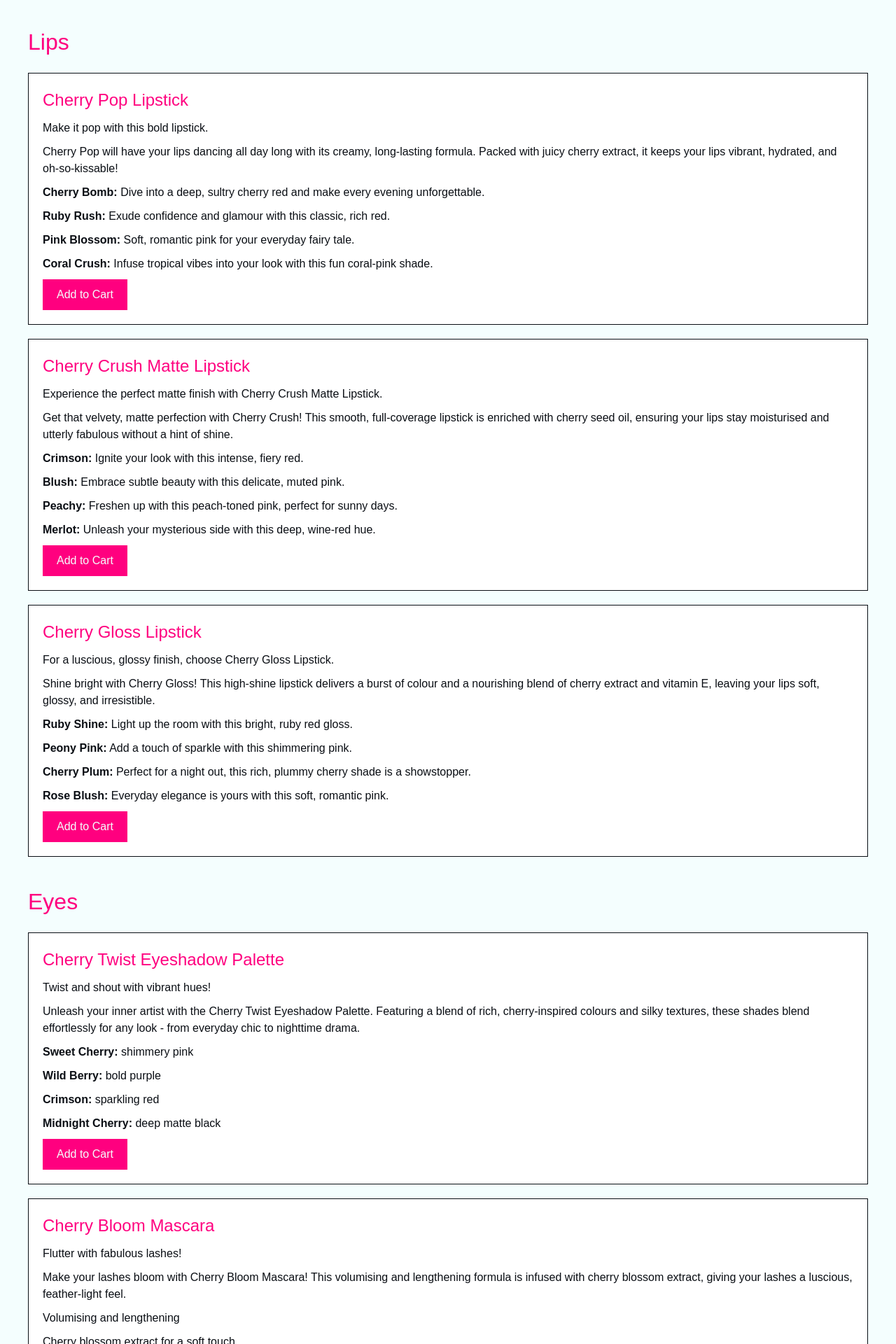
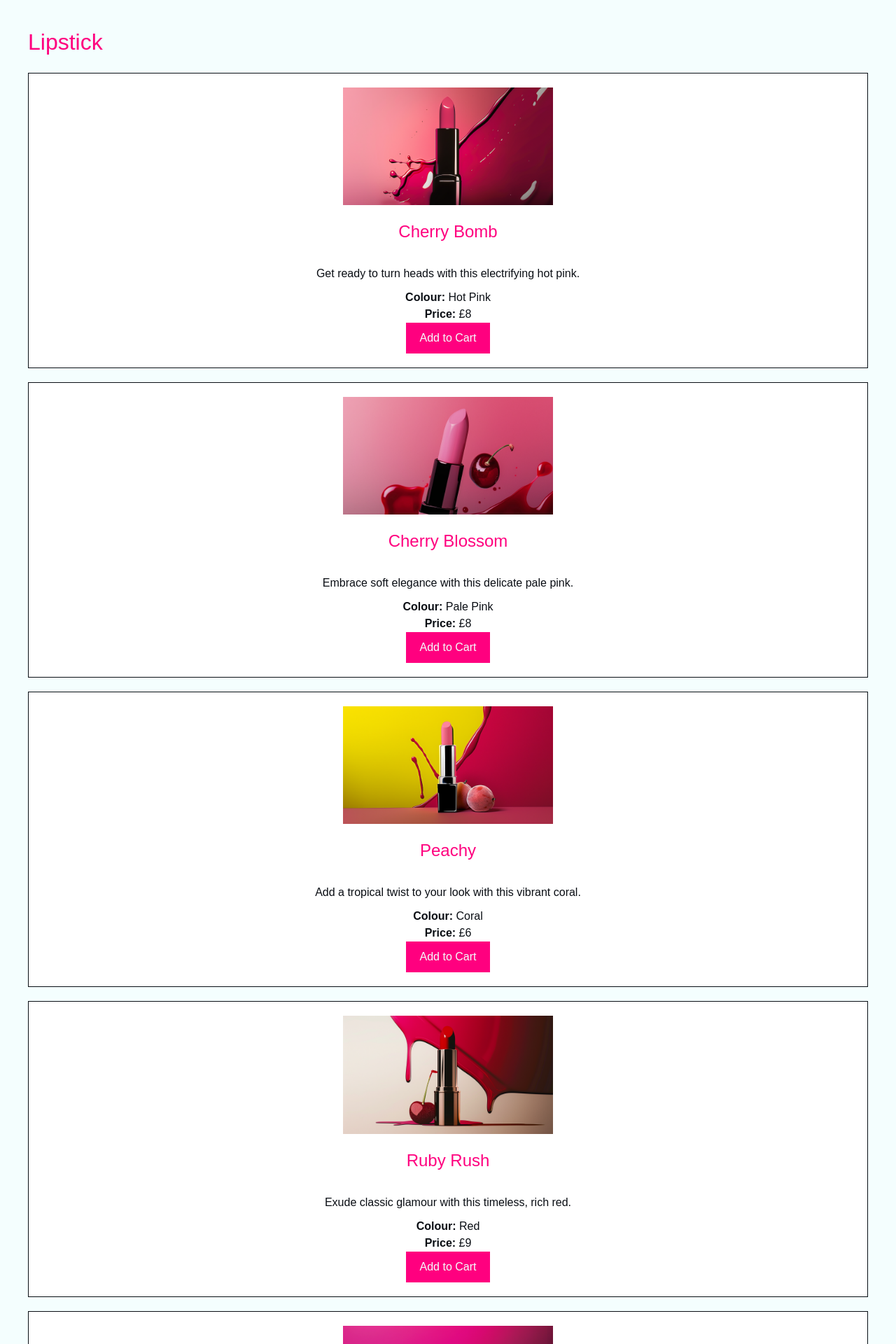
Before and after one commit to jaycee808/cherry, a React (Create React App) app: page /shop in a window 1280 px wide. Shown: the part 240-2160 px from the top of the page at 70% size. Built offline with nearby package versions, Linux system fonts and the light colour scheme; a web font is replaced by a local one.

Commit message:
updated styles, products and product display

```diff
--- a/src/data/products.json
+++ b/src/data/products.json
@@ -1,124 +1,85 @@
 {
-    "lip_collection": [
-        {
-            "product_name": "Cherry Pop Lipstick",
-            "id": "lips-1",
-            "tagline": "Make it pop with this bold lipstick.",
-            "description": "Cherry Pop will have your lips dancing all day long with its creamy, long-lasting formula. Packed with juicy cherry extract, it keeps your lips vibrant, hydrated, and oh-so-kissable!",
-            "colour_options": [
+    "products": [
         {
             "name": "Cherry Bomb",
-                    "description": "Dive into a deep, sultry cherry red and make every evening unforgettable."
+            "colour": "Hot Pink",
+            "description": "Get ready to turn heads with this electrifying hot pink.",
+            "price": "£8",
+            "type": "lipstick",
+            "id": "lip-1",
+            "image": "/images/products/lipstick/hot-pink.png"
+        },
+        {
+            "name": "Cherry Blossom",
+            "colour": "Pale Pink",
+            "description": "Embrace soft elegance with this delicate pale pink.",
+            "price": "£8",
+            "type": "lipstick",
+            "id": "lip-2",
+            "image": "/images/products/lipstick/light-pink.png"
+        },
+        {
+            "name": "Peachy",
+            "colour": "Coral",
+            "description": "Add a tropical twist to your look with this vibrant coral.",
+            "price": "£6",
+            "type": "lipstick",
+            "id": "lip-3",
+            "image": "/images/products/lipstick/peach.png"
         },
         {
             "name": "Ruby Rush",
-                    "description": "Exude confidence and glamour with this classic, rich red."
+            "colour": "Red",
+            "description": "Exude classic glamour with this timeless, rich red.",
+            "price": "£9",
+            "type": "lipstick",
+            "id": "lip-4",
+            "image": "/images/products/lipstick/red.png"
         },
         {
-                    "name": "Pink Blossom",
-                    "description": "Soft, romantic pink for your everyday fairy tale."
-                },
-                {
-                    "name": "Coral Crush",
-                    "description": "Infuse tropical vibes into your look with this fun coral-pink shade."
-                }
-            ]
-        },
-        {
-            "product_name": "Cherry Crush Matte Lipstick",
-            "id": "lips-2",
-            "tagline": "Experience the perfect matte finish with Cherry Crush Matte Lipstick.",
-            "description": "Get that velvety, matte perfection with Cherry Crush! This smooth, full-coverage lipstick is enriched with cherry seed oil, ensuring your lips stay moisturised and utterly fabulous without a hint of shine.",
-            "colour_options": [
-                {
-                    "name": "Crimson",
-                    "description": "Ignite your look with this intense, fiery red."
+            "name": "Midnight Cherry",
+            "colour": "Purple",
+            "description": "Step into the night with this mysterious, deep purple.",
+            "price": "£9",
+            "type": "lipstick",
+            "id": "lip-5",
+            "image": "/images/products/lipstick/purple.png"
         },
         {
             "name": "Blush",
-                    "description": "Embrace subtle beauty with this delicate, muted pink."
+            "colours": ["Pale pink", "Hot pink", "Rose"],
+            "tagline": "Create a soft, romantic look with these charming shades.",
+            "price": "£6",
+            "type": "eyeshadow",
+            "id": "eye-1",
+            "image": "/images/products/eyeshadow/eye-shadow-pink.png"
         },
         {
-                    "name": "Peachy",
-                    "description": "Freshen up with this peach-toned pink, perfect for sunny days."
+            "name": "Sweet Cherry",
+            "tagline": "5 Shades Mix: A mixture of pink and peach shades",
+            "description": "Play with a range of pinks and peaches for a versatile look.",
+            "price": "£8",
+            "type": "eyeshadow",
+            "id": "eye-2",
+            "image": "/images/products/eyeshadow/eye-shadow-five.png"
         },
         {
-                    "name": "Merlot",
-                    "description": "Unleash your mysterious side with this deep, wine-red hue."
-                }
-            ]
+            "name": "Wild Berry",
+            "tagline": "8 Shades Mix: A mix of pinks and glitter eyeshadow",
+            "description": "Add some sparkle to your day with this dazzling collection.",
+            "price": "£10",
+            "type": "eyeshadow",
+            "id": "eye-3",
+            "image": "/images/products/eyeshadow/eye-shadow-full.png"
         },
         {
-            "product_name": "Cherry Gloss Lipstick",
-            "id": "lips-3",
-            "tagline": "For a luscious, glossy finish, choose Cherry Gloss Lipstick.",
-            "description": "Shine bright with Cherry Gloss! This high-shine lipstick delivers a burst of colour and a nourishing blend of cherry extract and vitamin E, leaving your lips soft, glossy, and irresistible.",
-            "colour_options": [
-                {
-                    "name": "Ruby Shine",
-                    "description": "Light up the room with this bright, ruby red gloss."
-                },
-                {
-                    "name": "Peony Pink",
-                    "description": "Add a touch of sparkle with this shimmering pink."
-                },
-                {
-                    "name": "Cherry Plum",
-                    "description": "Perfect for a night out, this rich, plummy cherry shade is a showstopper."
-                },
-                {
-                    "name": "Rose Blush",
-                    "description": "Everyday elegance is yours with this soft, romantic pink."
+            "name": "Cherry Bloom Mascara",
+            "tagline": "Flutter with fabulous lashes!",
+            "description": "Make your lashes bloom with Cherry Bloom Mascara! This volumizing and lengthening formula is infused with cherry blossom extract, giving your lashes a luscious, feather-light feel.",
+            "price": "£8",
+            "type": "mascara",
+            "id": "eye-4",
+            "image": "/images/products/mascara/mascara.png"
         }
     ]
 }
-    ],
-    "eye_collection": [
-        {
-            "product_name": "Cherry Twist Eyeshadow Palette",
-            "id": "eyes-1",
-            "tagline": "Twist and shout with vibrant hues!",
-            "description": "Unleash your inner artist with the Cherry Twist Eyeshadow Palette. Featuring a blend of rich, cherry-inspired colours and silky textures, these shades blend effortlessly for any look - from everyday chic to nighttime drama.",
-            "shades": [
-                {
-                    "name": "Sweet Cherry",
-                    "description": "shimmery pink"
-                },
-                {
-                    "name": "Wild Berry",
-                    "description": "bold purple"
-                },
-                {
-                    "name": "Crimson",
-                    "description": "sparkling red"
-                },
-                {
-                    "name": "Midnight Cherry",
-                    "description": "deep matte black"
-                }
-            ]
-        },
-        {
-            "product_name": "Cherry Bloom Mascara",
-            "id": "eyes-2",
-            "tagline": "Flutter with fabulous lashes!",
-            "description": "Make your lashes bloom with Cherry Bloom Mascara! This volumising and lengthening formula is infused with cherry blossom extract, giving your lashes a luscious, feather-light feel.",
-            "features": [
-                "Volumising and lengthening",
-                "Cherry blossom extract for a soft touch",
-                "Smudge-proof and long-lasting"
-            ]
-        },
-        {
-            "product_name": "Cherry Liner",
-            "id": "eyes-3",
-            "tagline": "Line it up with luscious precision!",
-            "description": "Get the perfect line every time with Cherry Liner. This ultra-precise eyeliner is enriched with cherry extract for a smooth glide and long-lasting, smudge-proof wear.",
-            "options": [
-                "Classic Black",
-                "Rich Brown",
-                "Berry Blue"
-            ]
-        }
-    ]
-}
--- a/src/index.css
+++ b/src/index.css
@@ -133,11 +133,22 @@ a {
   padding: 20px;
   margin-bottom: 20px;
   background-color: #FFF;
+  display: flex;
+  flex-direction: column;
+  align-items: center;
+}
+
+.product-image {
+  width: 100%;
+  height: auto;
+  max-width: 300px;
+  margin-bottom: 20px;
 }
 
 .product-title {
   font-size: 1.5em;
   color: #FF007F;
+  text-align: center;
 }
 
 .product-tagline, .product-description, .product-feature, .product-option {
--- a/src/routes/cart.route.jsx
+++ b/src/routes/cart.route.jsx
@@ -12,9 +12,11 @@ const Cart = () => {
             ) : (
                 cart.map((product, index) => (
                     <div key={index} className="cart-product">
-                        <h2>{product.product_name}</h2>
-                        <p className="product-tagline">{product.tagline}</p>
-                        <p className="product-tagline">{product.description}</p>
+                        <h2>{product.name}</h2>
+                        <p className="product-tagline">{product.type.toUpperCase()}</p>
+                        <p className="product-price">
+                            <strong>Price:</strong> {product.price}
+                        </p>
                         <button
                             className="remove-button"
                             onClick={() => removeFromCart(product.id)}>
--- a/src/routes/shop.route.jsx
+++ b/src/routes/shop.route.jsx
@@ -7,41 +7,27 @@ const Shop = () => {
 
     const renderProduct = (product, index) => (
         <div key={index} className="product-container">
-            <h2 className="product-title">{product.product_name}</h2>
+            <img src={product.image} alt={product.name} className="product-image" />
+            <h2 className="product-title">{product.name}</h2>
             <p className="product-tagline">{product.tagline}</p>
             <p className="product-description">{product.description}</p>
-            {product.colour_options && (
-                <ul className="product-options">
-                    {product.colour_options.map((colour, i) => (
-                        <li key={i} className="product-option">
-                            <strong>{colour.name}:</strong> {colour.description}
+            {product.colour && (
+                <p className="product-colour">
+                    <strong>Colour:</strong> {product.colour}
+                </p>
+            )}
+            {product.colours && (
+                <ul className="product-colours">
+                    {product.colours.map((colour, i) => (
+                        <li key={i} className="product-colour">
+                            {colour}
                         </li>
                     ))}
                 </ul>
             )}
-            {product.shades && (
-                <ul className="product-options">
-                    {product.shades.map((shade, i) => (
-                        <li key={i} className="product-option">
-                            <strong>{shade.name}:</strong> {shade.description}
-                        </li>
-                    ))}
-                </ul>
-            )}
-            {product.features && (
-                <ul className="product-features">
-                    {product.features.map((feature, i) => (
-                        <li key={i} className="product-feature">{feature}</li>
-                    ))}
-                </ul>
-            )}
-            {product.options && (
-                <ul className="product-options">
-                    {product.options.map((option, i) => (
-                        <li key={i} className="product-option">{option}</li>
-                    ))}
-                </ul>
-            )}
+            <p className="product-price">
+                <strong>Price:</strong> {product.price}
+            </p>
             <button
                 className="addToCartBtn"
                 onClick={() => addToCart(product)}>
@@ -50,25 +36,19 @@ const Shop = () => {
         </div>
     );
 
-    const renderLipCollection = () => (
+    const renderCollection = (type) => (
         <div className="collection">
-            <h2 className="collection-title">Lips</h2>
-            {Products.lip_collection.map(renderProduct)}
-        </div>
-    );
-
-    const renderEyeCollection = () => (
-        <div className="collection">
-            <h2 className="collection-title">Eyes</h2>
-            {Products.eye_collection.map(renderProduct)}
+            <h2 className="collection-title">{type.charAt(0).toUpperCase() + type.slice(1)}</h2>
+            {Products.products.filter(product => product.type === type).map(renderProduct)}
         </div>
     );
 
     return (
         <div className="shop-page">
             <h1 className="shop-title">Shop</h1>
-            {renderLipCollection()}
-            {renderEyeCollection()}
+            {renderCollection('lipstick')}
+            {renderCollection('eyeshadow')}
+            {renderCollection('mascara')}
         </div>
     );
 }
```
Lines whose indentation alone changed are shown as unchanged.
